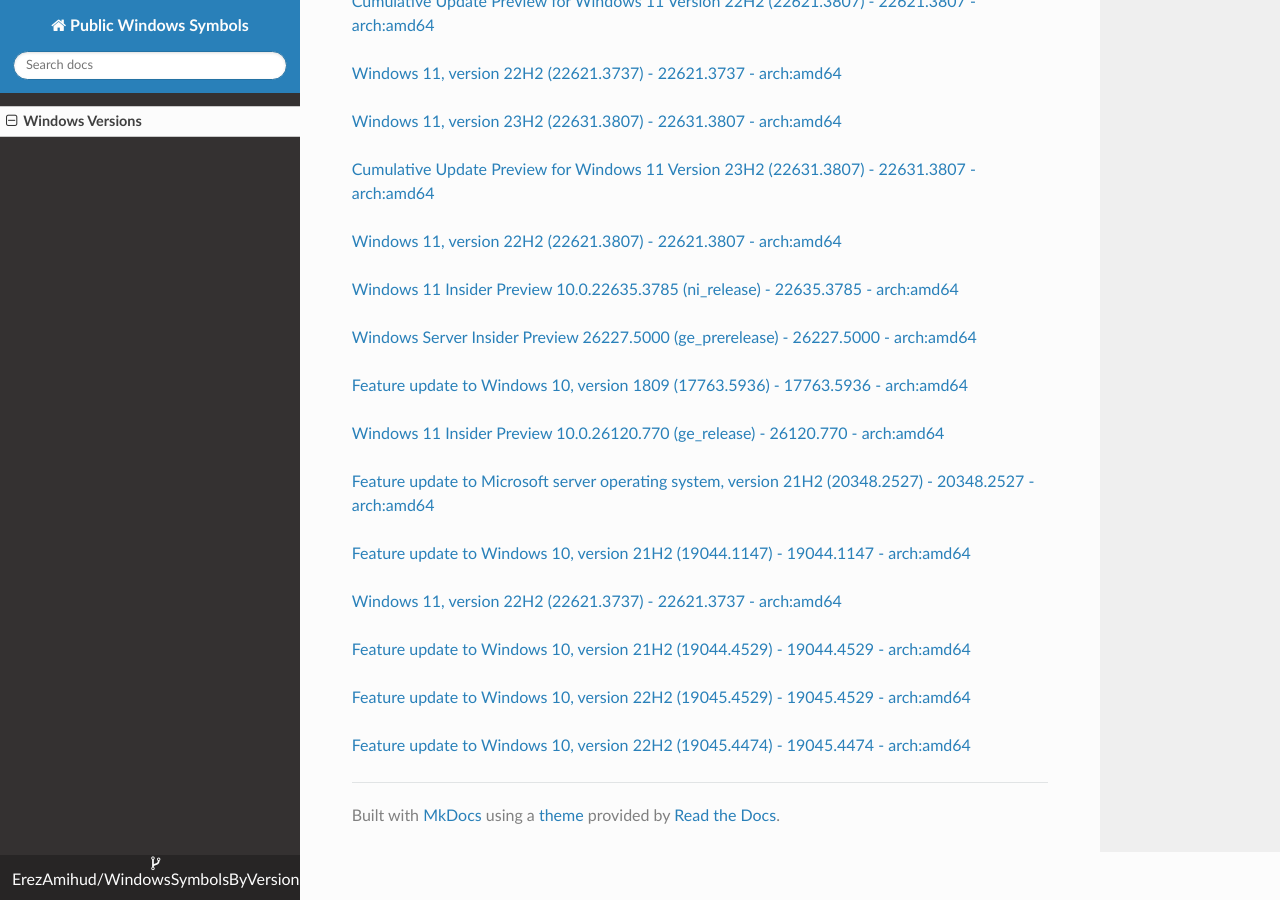
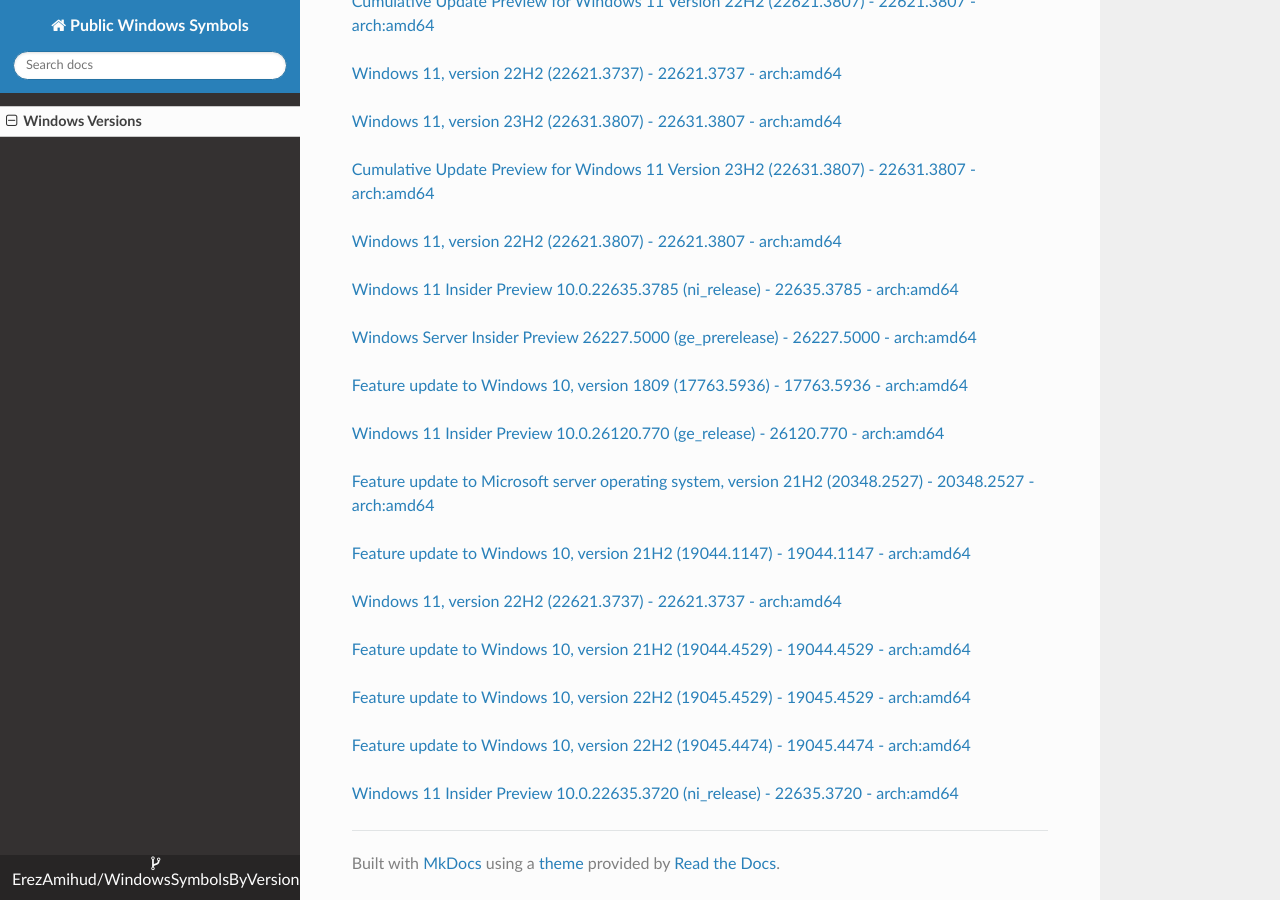
Before and after one commit to ErezAmihud/WindowsSymbolsByVersion, an MkDocs documentation site: the page built from docs/index.md, in a window 1280 px wide and 900 px high, scrolled down 13229 px. Built offline with MkDocs 1.6.1, drawn with Linux system fonts in a browser that asks for light colours; nearby versions of some CDN libraries.

Commit message:
Automated commit, add manifest for bdf52396-54c4-4a17-80e1-b670ac3667da

```diff
--- a/docs/index.md
+++ b/docs/index.md
@@ -697,3 +697,6 @@
 
 
 [Feature update to Windows 10, version 22H2 (19045.4474) - 19045.4474 - arch:amd64](https://github.com/ErezAmihud/WindowsSymbolsByVersion/blob/main/manifests/b8d2df04-86bd-4d00-b46f-c33df4a394a3.manifest)
+
+
+[Windows 11 Insider Preview 10.0.22635.3720 (ni_release) - 22635.3720 - arch:amd64](https://github.com/ErezAmihud/WindowsSymbolsByVersion/blob/main/manifests/bdf52396-54c4-4a17-80e1-b670ac3667da.manifest)
```
Also changed, not shown: process_builds.json (+1 -1 lines), 1 other file.
